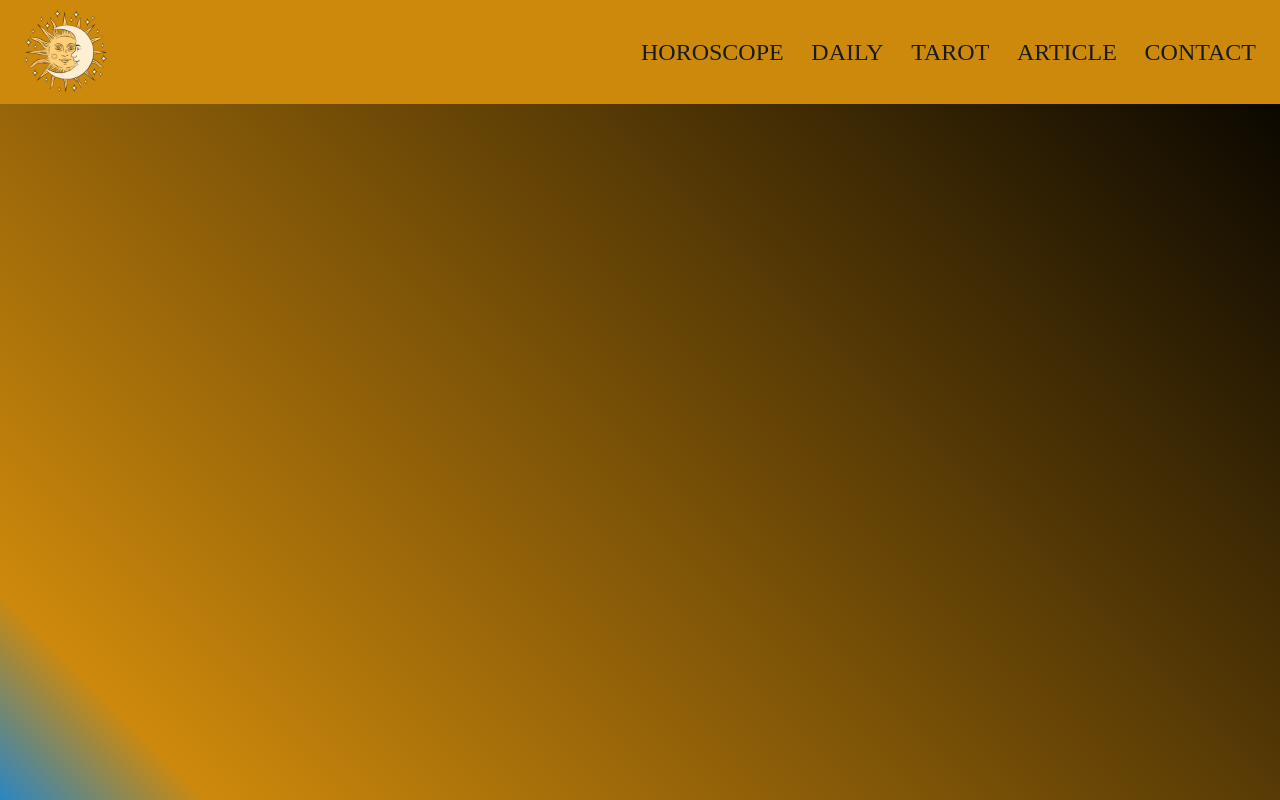
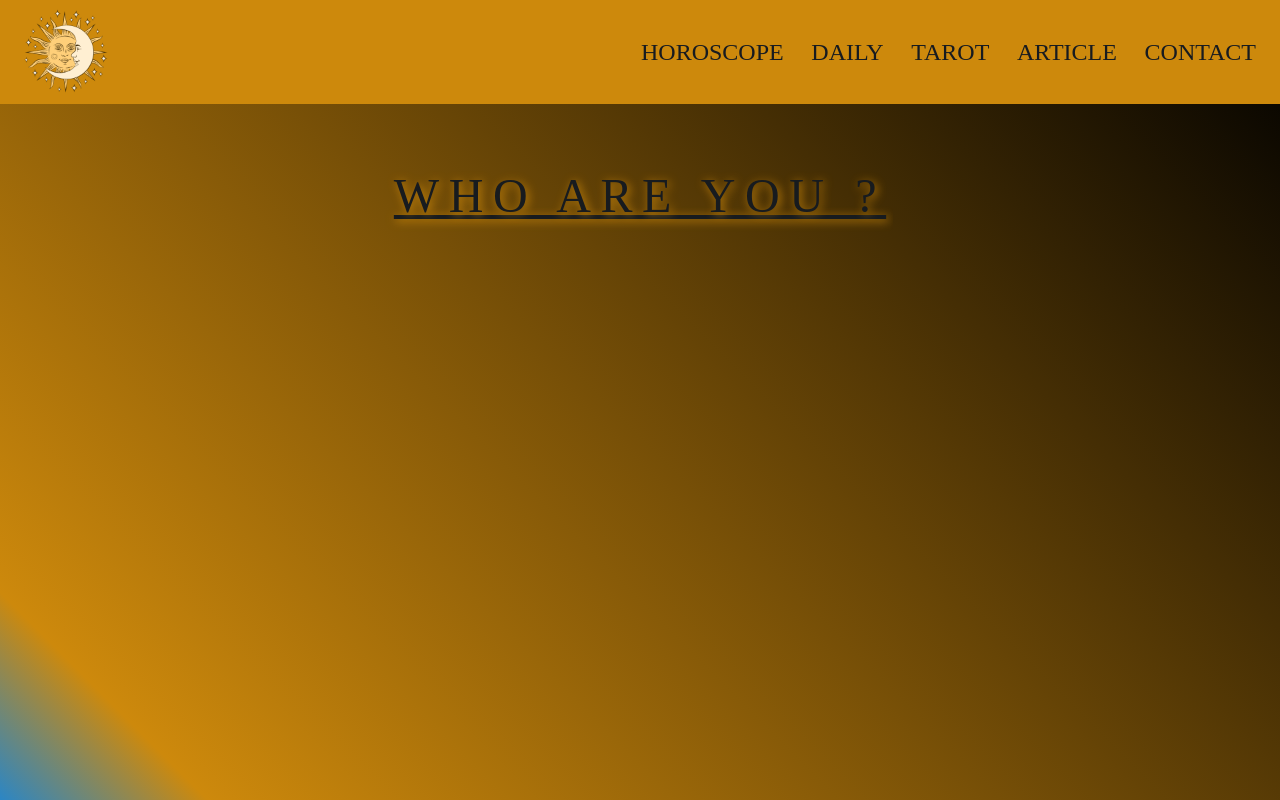
Before and after one commit to janvaljean/Horoscope-project, a React (Create React App) app in the folder my-app/: page / in a window 1280 px wide. Shown: the top 800 px of the page. Built offline with nearby package versions, Linux system fonts and the light colour scheme; a web font is replaced by a local one.

Commit message:
headers added

```diff
--- a/my-app/src/components/Header/Header.scss
+++ b/my-app/src/components/Header/Header.scss
@@ -0,0 +1,32 @@
+@import "../../scss/variables";
+
+.header {
+    text-align: center;
+    margin: 1rem;
+    padding: 0.5rem;
+    margin-top: 10rem;
+    .text-shadow{
+        font-size: 3rem;
+        color: $secondaryColor;
+        text-decoration: underline;
+        text-transform: uppercase;
+        letter-spacing: 0.2em;
+        animation: flicker 0.5s ease-in-out infinite alternate;
+        transition: all 0.5s ease-in-out;
+        &:hover{
+            color: $cardNavBgColor;
+            cursor: pointer;
+        }
+    }
+    @keyframes flicker{
+        0%{
+            opacity: 0.5;
+            text-shadow: 2px 2px 10px $cardNavBgColor;
+        }
+        100%{
+            opacity: 1;
+            text-shadow: 2px 2px 10px $cardNavBgColor;
+
+        }
+    }
+}
--- a/my-app/src/components/Main/Main.jsx
+++ b/my-app/src/components/Main/Main.jsx
@@ -1,5 +1,6 @@
-import React from 'react'
+
 import "./Main.scss"
+
 
 const Main = () => {
   return (
```
